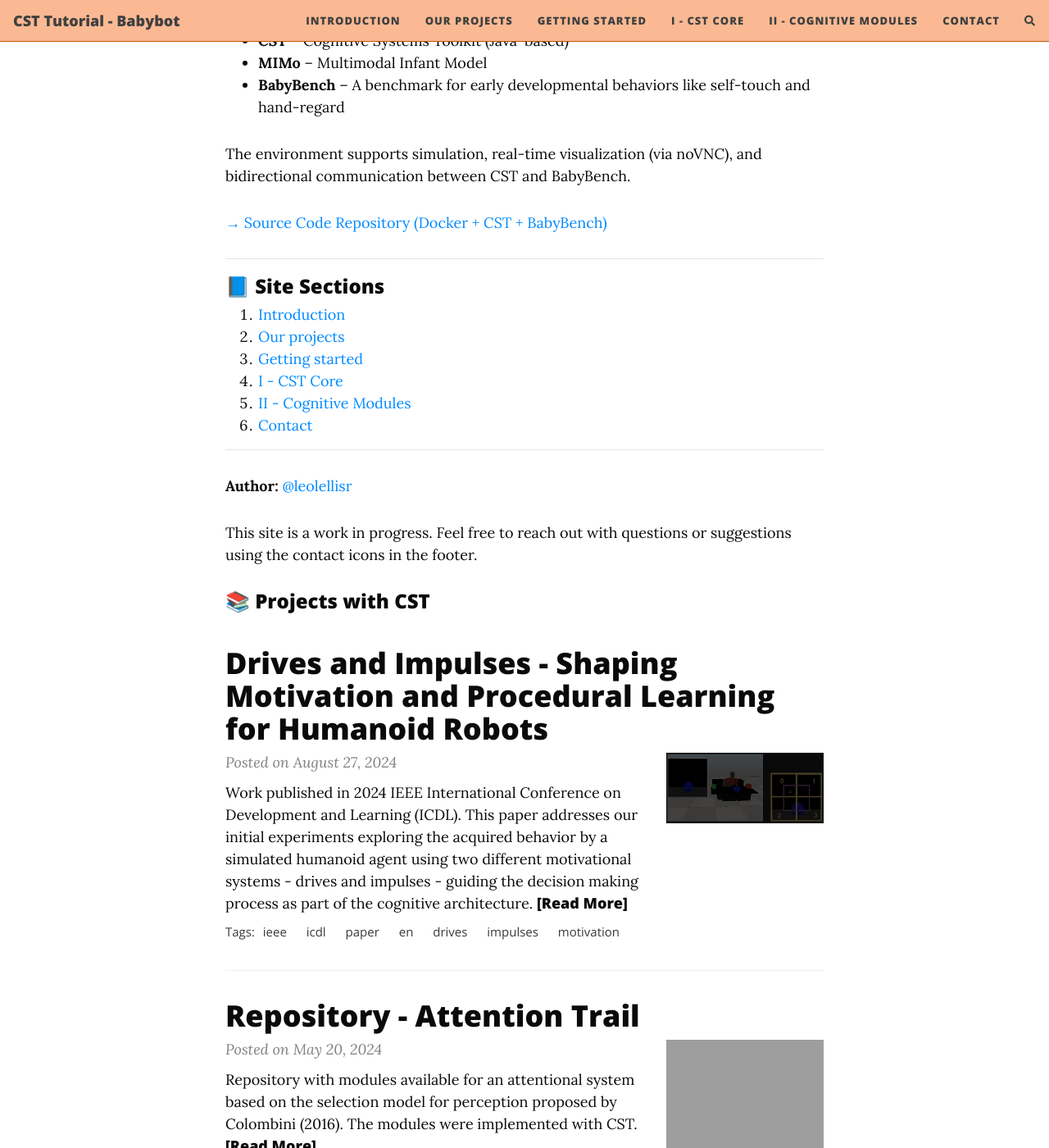
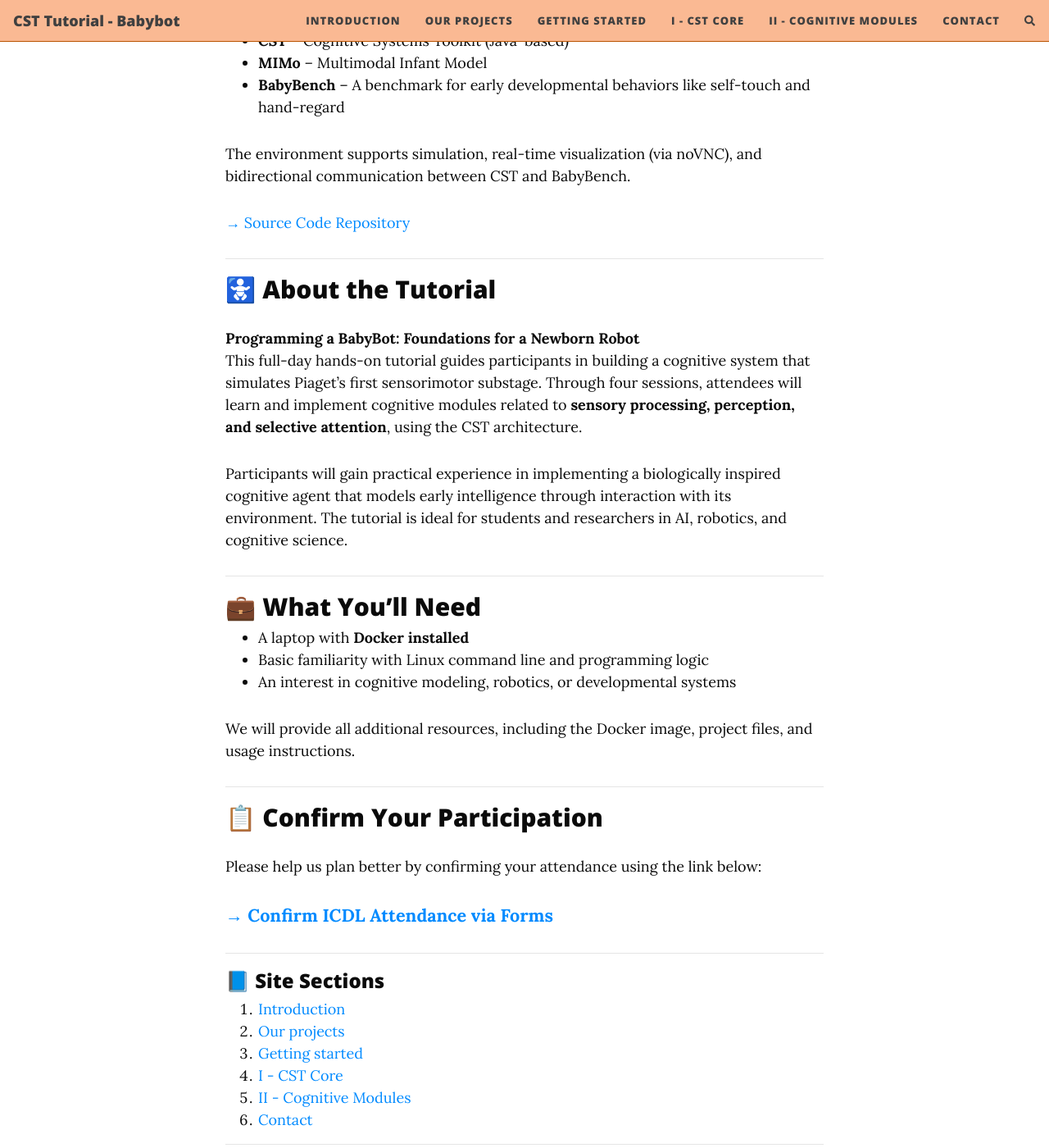
Before and after one commit to H-IAAC/cst-tutorial-babybot.github.io, a Jekyll site: the page built from index.html, in a window 1280 px wide and 1400 px high, scrolled down 803 px. Shown: the whole window at 82% size. Built offline with Jekyll 4.4.1, drawn with Linux system fonts in a browser that asks for light colours; nearby versions of some CDN libraries; the list of posts is cut into pages by our own code; comment, search, counter and statistics services are not loaded; some of the changed text lies outside the part shown.

Commit message:
add forms

```diff
--- a/_config.yml
+++ b/_config.yml
@@ -9,7 +9,7 @@
 title: CST Tutorial - Babybot
 description: Project Page
 # Your name to show in the footer
-author: Leonardo de Lellis Rossi - leolellisr
+author: Leonardo de Lellis Rossi - leolellisr & Eduardo Camargo - cepcamargo
 
 # --- List of links in the navigation bar --- #
 
@@ -53,6 +53,8 @@
   email: "l261900@dac.unicamp.br"
 #  facebook: deanattali
   github: leolellisr
+  email: "cepcamargo@gmail.com"
+  github: TBA44
 #  twitter: leolellisr
 #  patreon: DeanAttali
 #  youtube: channel/UCIIWpHxZKgFoy_D3eOFJzzA
--- a/index.html
+++ b/index.html
@@ -10,7 +10,7 @@
 <link rel="icon" href="favicon" />
 
 <p>
-  <strong> CST BabyBot Tutorial </strong> is a Docker-based environment developed for the ICDL tutorial on modeling infant behavior using cognitive architectures.
+  <strong>CST BabyBot Tutorial</strong> is a Docker-based environment developed for the ICDL tutorial on modeling infant behavior using cognitive architectures.
 </p>
 
 <p>
@@ -27,7 +27,40 @@
 </p>
 
 <p>
-  <a href="https://github.com/leolellisr/mimo-cst-babybench">→ Source Code Repository (Docker + CST + BabyBench)</a>
+  <a href="https://github.com/H-IAAC/cst-tutorial-babybot">→ Source Code Repository</a>
+</p>
+
+<hr>
+
+<h2>🚼 About the Tutorial</h2>
+<p>
+  <strong>Programming a BabyBot: Foundations for a Newborn Robot</strong><br>
+  This full-day hands-on tutorial guides participants in building a cognitive system that simulates Piaget’s first sensorimotor substage. Through four sessions, attendees will learn and implement cognitive modules related to <strong>sensory processing, perception, and selective attention</strong>, using the CST architecture.
+</p>
+<p>
+  Participants will gain practical experience in implementing a biologically inspired cognitive agent that models early intelligence through interaction with its environment. The tutorial is ideal for students and researchers in AI, robotics, and cognitive science.
+</p>
+
+<hr>
+
+<h2>💼 What You’ll Need</h2>
+<ul>
+  <li>A laptop with <strong>Docker installed</strong></li>
+  <li>Basic familiarity with Linux command line and programming logic</li>
+  <li>An interest in cognitive modeling, robotics, or developmental systems</li>
+</ul>
+<p>
+  We will provide all additional resources, including the Docker image, project files, and usage instructions.
+</p>
+
+<hr>
+
+<h2>📋 Confirm Your Participation</h2>
+<p>
+  Please help us plan better by confirming your attendance using the link below:
+</p>
+<p>
+  <a href="https://forms.gle/1QpgbQE5YkxbJDhAA" target="_blank" style="font-size: 1.2em; font-weight: bold;">→ Confirm ICDL Attendance via Forms</a>
 </p>
 
 <hr>
@@ -44,7 +77,7 @@
 
 <hr>
 
-<p><strong>Author:</strong> <a href="https://github.com/leolellisr">@leolellisr</a></p>
+<p><strong>Authors:</strong> <a href="https://github.com/leolellisr">@leolellisr</a> and <a href="https://github.com/TBA44">@cepcamargo</a></p>
 
 <p>
   This site is a work in progress. Feel free to reach out with questions or suggestions using the contact icons in the footer.
```
